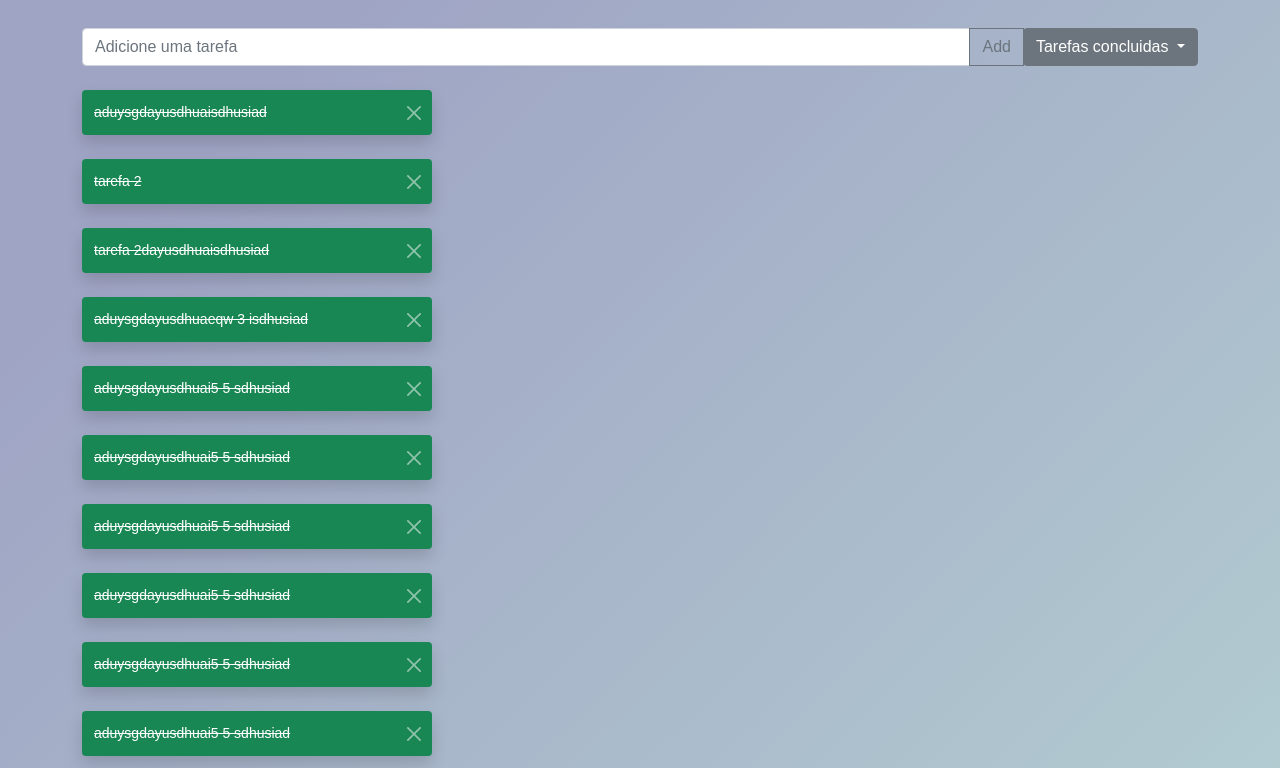
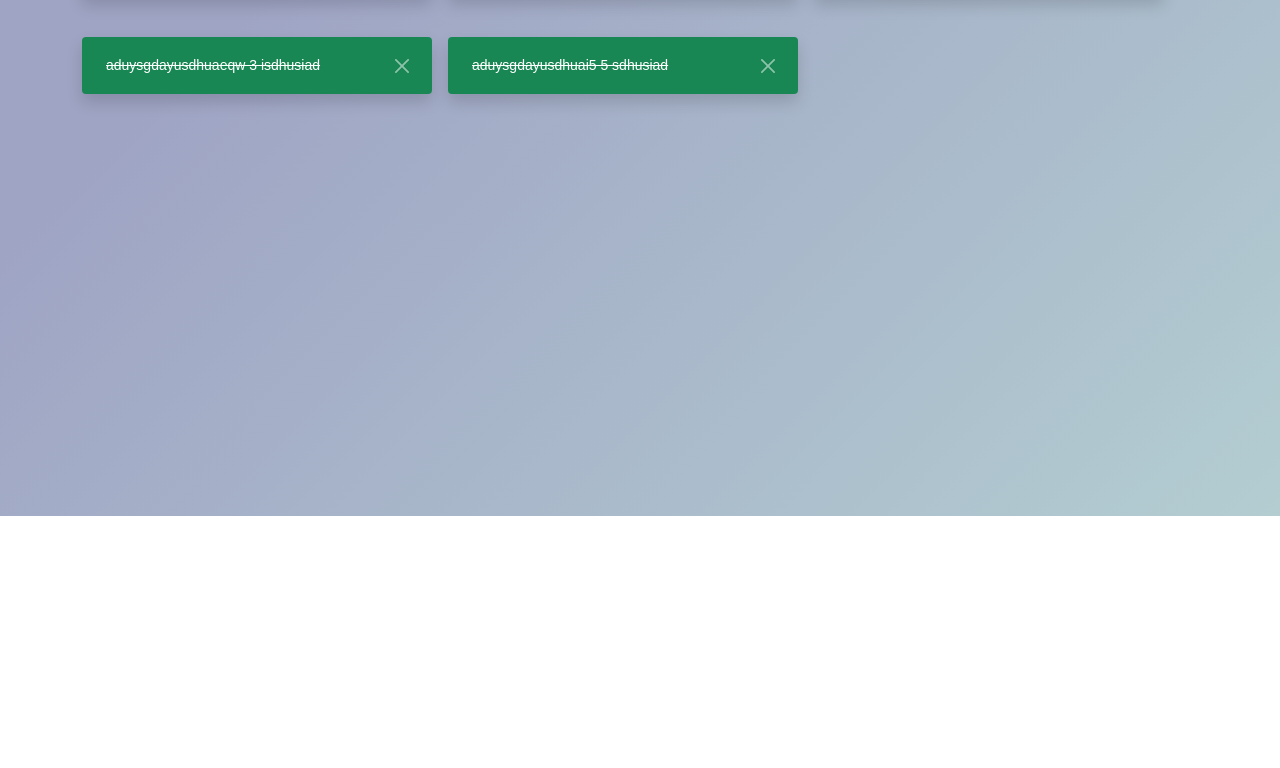
Before and after one commit to arthurlbo/To-Do-List, a website built with Vite: page index.html in a window 1280 px wide. Shown: the part 284-1052 px from the top of the page. After the commit the page ends 800 px from the top, so only its background shows below. Built offline with nearby package versions, Linux system fonts and the light colour scheme.

Commit message:
flex toasts

```diff
--- a/index.html
+++ b/index.html
@@ -80,7 +80,7 @@
                     </div>
                 </div>
                 <!--MENU DE NAVEGAÇÃO ENTRE TAREFAS JA CONCLUIDAS-->
-                <div id="tarefas"></div>
+                <div id="tarefas" class="d-flex align-content-stretch flex-wrap gap-3"></div>
             </div>
         </main>
     </body>
--- a/js/components/botao.js
+++ b/js/components/botao.js
@@ -5,7 +5,7 @@ export default function (tarefa) {
     return `
 <div
     id="${tarefa.id}"
-    class="toast align-items-center ${bgStyle} text-white bg-primary border-0 show mt-4 d-flex flex-row"  -live="assertive" aria-atomic="true>
+    class="toast align-items-center ${bgStyle} text-white border-0 show mt-4 d-flex justify-content-between btn"  -live="assertive" aria-atomic="true>
     <div class="d-flex">
         <div class="toast-body">${tarefa.txt}</div>
         <button
--- a/js/main.js
+++ b/js/main.js
@@ -25,41 +25,6 @@ let tarefas = [
         done: true,
         txt: "aduysgdayusdhuai5 5  sdhusiad",
     },
-    {
-        id: 6,
-        done: true,
-        txt: "aduysgdayusdhuai5 5  sdhusiad",
-    },
-    {
-        id: 7,
-        done: true,
-        txt: "aduysgdayusdhuai5 5  sdhusiad",
-    },
-    {
-        id: 8,
-        done: true,
-        txt: "aduysgdayusdhuai5 5  sdhusiad",
-    },
-    {
-        id: 9,
-        done: true,
-        txt: "aduysgdayusdhuai5 5  sdhusiad",
-    },
-    {
-        id: 10,
-        done: true,
-        txt: "aduysgdayusdhuai5 5  sdhusiad",
-    },
-    {
-        id: 11,
-        done: true,
-        txt: "aduysgdayusdhuai5 5  sdhusiad",
-    },
-    {
-        id: 12,
-        done: true,
-        txt: "aduysgdayusdhuai5 5  sdhusiad",
-    },
 ];
 function carregarTarefas() {
     if (localStorage.getItem("tasks")) {
@@ -71,19 +36,10 @@ function carregarTarefas() {
 
 function renderizarTarefas() {
     let html = "";
-    for (let i = 1; i <= tarefas.length; i++) {
-        if (i % 3 == 0) {
-            html += '<div class="row">';
-            console.log("\t.");
-        }
-        const tarefa = tarefas[i - 1];
-        html += `<div class="col">${botao(tarefa)}</div>`
-        console.log('\t.')
-        if (i % 3 == 0) {
-            html += '</div>';
-            console.log("fechando rows");
-        }
-    }
+
+    tarefas.forEach((tarefa) => {
+        html += botao(tarefa);
+    });
     document.getElementById("tarefas").innerHTML = html;
 }
 renderizarTarefas();
--- a/sass/style.scss
+++ b/sass/style.scss
@@ -16,10 +16,7 @@ h1,h2{
     color: #fff;
 }
 
-.titulo{
-    margin-top: 50px;
-    padding-top: 100px;
-}
+
 
 .container{
     padding-top: 50px;
```
Also changed, not shown: sass/style.css, 1 other file.
